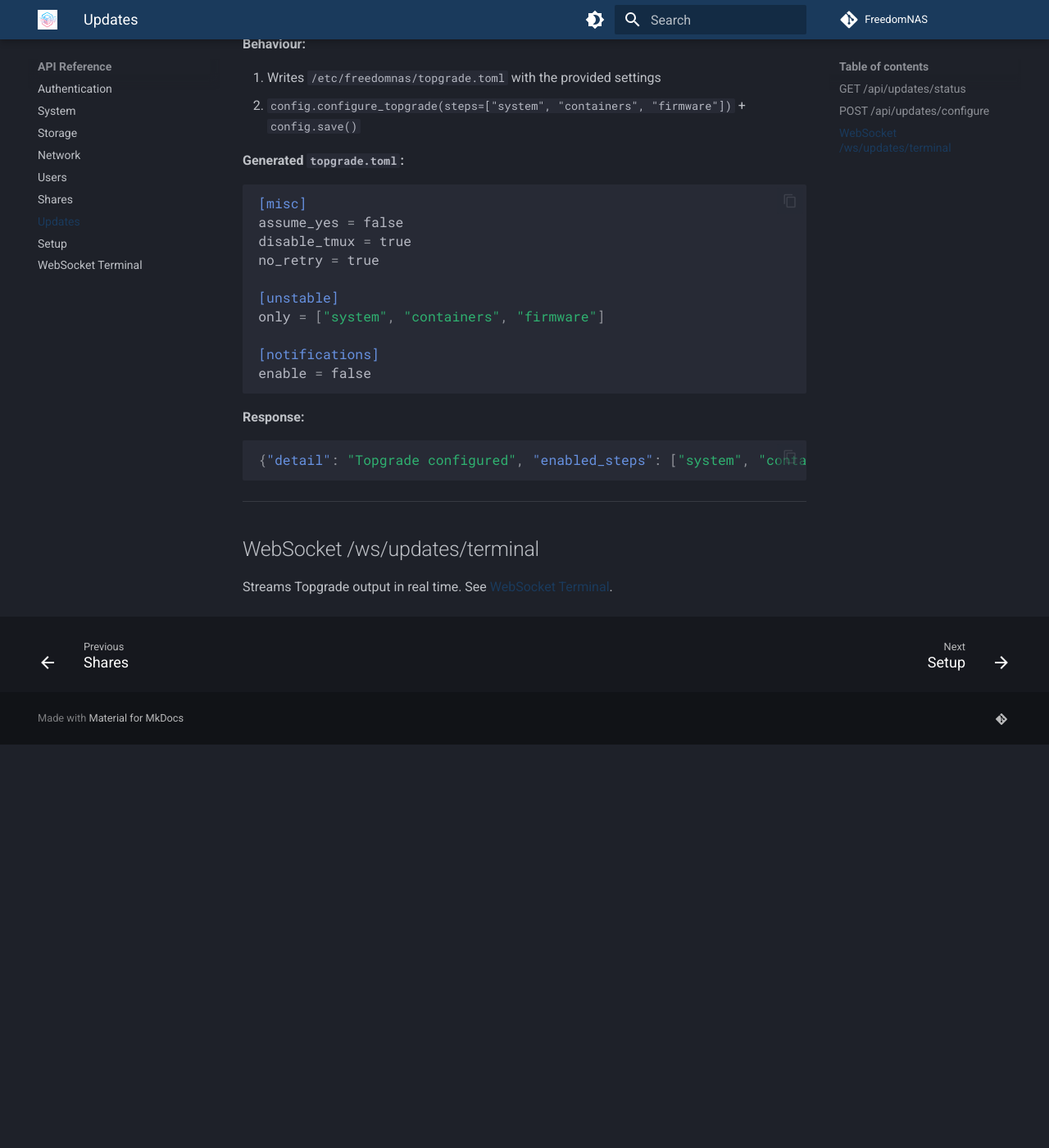
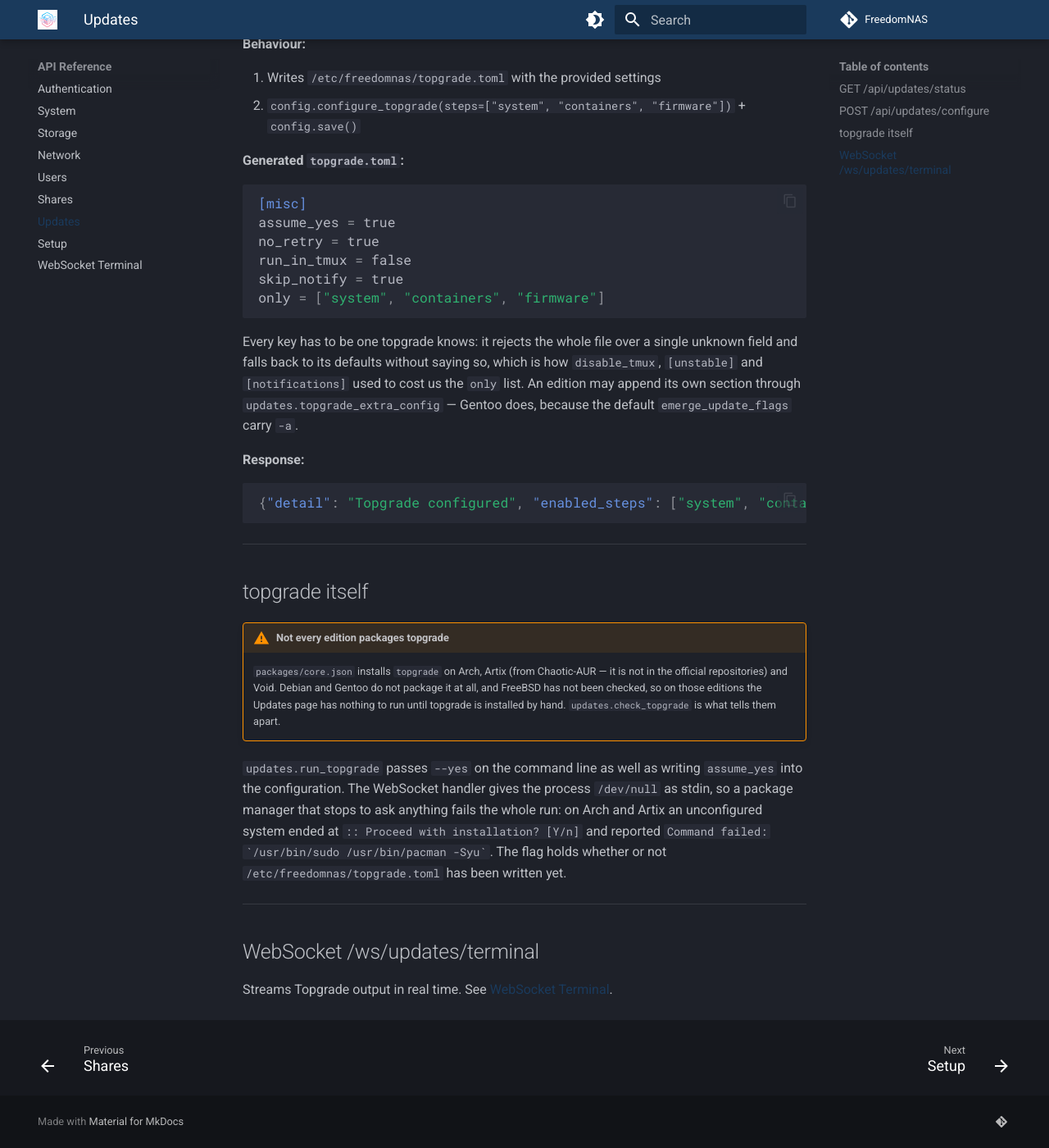
Before and after one commit to FreedomNAS/freedomnas-docs, an MkDocs documentation site: the page built from docs/api/updates.md, in a window 1280 px wide and 1400 px high, scrolled down 945 px. Shown: the whole window at 82% size. Built offline with MkDocs 1.6.1 and Material for MkDocs 9.7.7, drawn with Linux system fonts in a browser that asks for light colours; before the commit the page ends 1853 px from its top, so only the background shows below that.

Commit message:
Correct the topgrade.toml example and note where topgrade is packaged

````diff
--- a/docs/api/updates.md
+++ b/docs/api/updates.md
@@ -45,16 +45,19 @@ Write a new Topgrade configuration.
 
 ```toml
 [misc]
-assume_yes = false
-disable_tmux = true
+assume_yes = true
 no_retry = true
+run_in_tmux = false
+skip_notify = true
+only = ["system", "containers", "firmware"]
+```
 
-[unstable]
-only = ["system", "containers", "firmware"]
-
-[notifications]
-enable = false
-```
+Every key has to be one topgrade knows: it rejects the whole file over a
+single unknown field and falls back to its defaults without saying so, which
+is how `disable_tmux`, `[unstable]` and `[notifications]` used to cost us the
+`only` list. An edition may append its own section through
+`updates.topgrade_extra_config` — Gentoo does, because the default
+`emerge_update_flags` carry `-a`.
 
 **Response:**
 
@@ -64,6 +67,25 @@ enable = false
 
 ---
 
+## topgrade itself
+
+!!! warning "Not every edition packages topgrade"
+    `packages/core.json` installs `topgrade` on Arch, Artix (from
+    Chaotic-AUR — it is not in the official repositories) and Void. Debian
+    and Gentoo do not package it at all, and FreeBSD has not been checked, so
+    on those editions the Updates page has nothing to run until topgrade is
+    installed by hand. `updates.check_topgrade` is what tells them apart.
+
+`updates.run_topgrade` passes `--yes` on the command line as well as writing
+`assume_yes` into the configuration. The WebSocket handler gives the process
+`/dev/null` as stdin, so a package manager that stops to ask anything fails
+the whole run: on Arch and Artix an unconfigured system ended at
+`:: Proceed with installation? [Y/n]` and reported
+`` Command failed: `/usr/bin/sudo /usr/bin/pacman -Syu` ``. The flag holds
+whether or not `/etc/freedomnas/topgrade.toml` has been written yet.
+
+---
+
 ## WebSocket /ws/updates/terminal
 
 Streams Topgrade output in real time. See [WebSocket Terminal](websocket.md).
````
Also changed, not shown: docs/profiles/os-profiles.md (+1 -1 lines).
